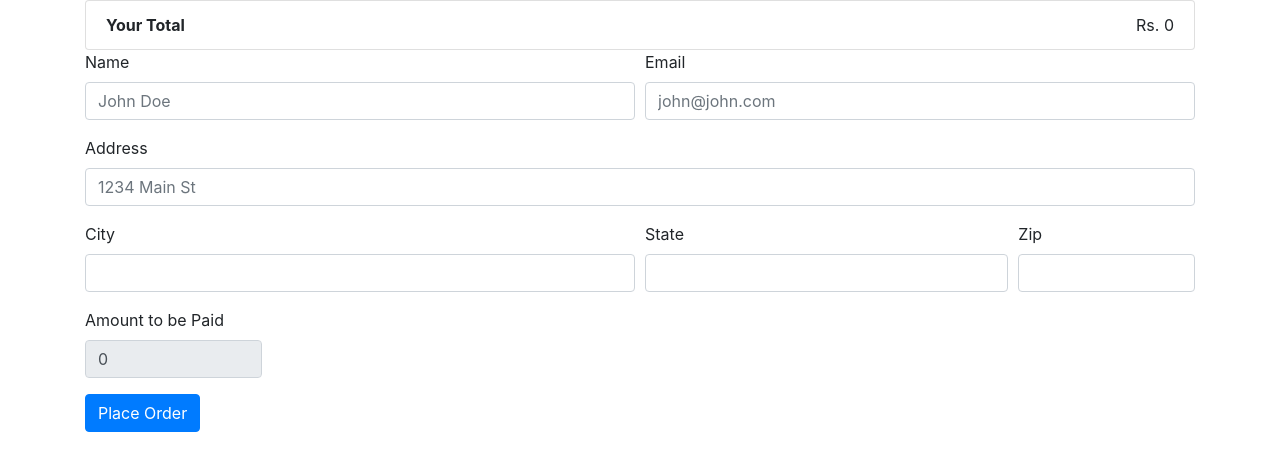
After one commit to madhuranjank6/Ecommerce_Django, a Django app: page /checkout/ in a window 1280 px wide. The commit adds this page. Shown: the top 471 px of the page. Run offline with Django 5.2, Linux system fonts and the light colour scheme.

Commit message:
Completed the shop app

```diff
--- a/ecomsite/urls.py
+++ b/ecomsite/urls.py
@@ -22,4 +22,5 @@ urlpatterns = [
     path('admin/', admin.site.urls),
     path('',views.index,name='index'),
     path('<int:id>/',views.detail,name='detail_view'),
+    path('checkout/',views.checkout,name="checkout"),
 ]
--- a/shop/admin.py
+++ b/shop/admin.py
@@ -1,4 +1,5 @@
 from django.contrib import admin
-from .models import Products
+from .models import Products,Order
 # Register your models here.
 admin.site.register(Products)
+admin.site.register(Order)
--- /dev/null
+++ b/shop/templates/shop/checkout.html
@@ -0,0 +1,87 @@
+<!DOCTYPE html>
+<html lang="en">
+<head>
+    <script src="https://code.jquery.com/jquery-3.7.1.js" integrity="sha256-eKhayi8LEQwp4NKxN+CfCh+3qOVUtJn3QNZ0TciWLP4=" crossorigin="anonymous"></script>
+    <meta charset="UTF-8">
+    <meta name="viewport" content="width=device-width, initial-scale=1.0">
+    <title>Checkout</title>
+    <link rel="stylesheet" href="https://cdn.jsdelivr.net/npm/bootstrap@4.0.0/dist/css/bootstrap.min.css" integrity="sha384-Gn5384xqQ1aoWXA+058RXPxPg6fy4IWvTNh0E263XmFcJlSAwiGgFAW/dAiS6JXm" crossorigin="anonymous">
+    <script src="https://cdn.jsdelivr.net/npm/bootstrap@5.3.3/dist/js/bootstrap.bundle.min.js" integrity="sha384-YvpcrYf0tY3lHB60NNkmXc5s9fDVZLESaAA55NDzOxhy9GkcIdslK1eN7N6jIeHz" crossorigin="anonymous"></script>
+
+</head>
+<body>
+    <div class="container">
+        <div class="row">
+            <div class="col-md-12">
+                <ul class="list-group" id="item_list">
+
+                  </ul>
+            </div>
+        </div>
+        <div class="row">
+            <div class="col-md-12">
+                <form method="POST">
+                    {% csrf_token %}
+                    <input type="hidden" id="items" name="items">
+                    <div class="form-row">
+                      <div class="form-group col-md-6">
+                        <label for="inputEmail4">Name</label>
+                        <input type="text" class="form-control" id='name' name='name' placeholder="John Doe">
+                      </div>
+                      <div class="form-group col-md-6">
+                        <label for="inputPassword4">Email</label>
+                        <input type="text" class="form-control" id='email' name='email' placeholder="john@john.com">
+                      </div>
+                    </div>
+                    <div class="form-group">
+                      <label for="inputAddress">Address</label>
+                      <input type="text" class="form-control" id='address' name='address' placeholder="1234 Main St">
+                    </div>
+
+                    <div class="form-row">
+                      <div class="form-group col-md-6">
+                        <label for="inputCity">City</label>
+                        <input type="text" class="form-control" id='city' name='city'>
+                      </div>
+                      <div class="form-group col-md-4">
+                        <label for="inputState">State</label>
+                        <input type="text" class="form-control" id='state' name='state'>
+                      </div>
+                      <div class="form-group col-md-2">
+                        <label for="inputZip">Zip</label>
+                        <input type="text" class="form-control" id='zipcode' name='zipcode'>
+                      </div>
+                      <div class="form-group col-md-2">
+                        <label for="inputZip">Amount to be Paid</label>
+                        <input readonly="" type="text" class="form-control" name="total" id="total">
+                    </div>
+                    </div>
+                    <button type="submit" class="btn btn-primary">Place Order</button>
+                  </form>
+            </div>
+        </div>
+    </div>
+</body>
+<script type="text/javascript">
+    if(localStorage.getItem('cart') == null){
+        var cart = {};
+
+    }else{
+        cart = JSON.parse(localStorage.getItem('cart'));
+    }
+    let total = 0;
+    for(item in cart){
+        let name = cart[item][1];
+        let quantity = cart[item][0];
+        let price = cart[item][2];
+        total = total + price;
+        itemString = `<li class = "list-group-item"><span class="">${quantity}</span> of ${name} <span class="badge badge-warning badge-pill">Rs. ${price}</span></li>`
+
+        $('#item_list').append(itemString);
+    }
+    totalPrice = `<li class="list-group-item d-flex justify-content-between align-items-center"><b>Your Total</b>Rs. ${total}</li>`
+    $('#total').val(total);
+    $('#item_list').append(totalPrice);
+    $('#items').val(JSON.stringify(cart));
+</script>
+</html>
--- a/shop/views.py
+++ b/shop/views.py
@@ -1,5 +1,5 @@
 from django.shortcuts import render
-from .models import Products
+from .models import Products,Order
 from django.core.paginator import Paginator
 
 # Create your views here.
@@ -24,3 +24,17 @@ def index(request):
 def detail(request,id):
     product_object = Products.objects.get(pk=id)
     return render(request,'shop/detail.html',{'product_object':product_object})
+
+def checkout(request):
+    if request.method == 'POST':
+        items = request.POST.get("items","")
+        name = request.POST.get('name',"")
+        email = request.POST.get('email',"")
+        address = request.POST.get('address',"")
+        city = request.POST.get('city',"")
+        state = request.POST.get('state',"")
+        zipcode = request.POST.get('zipcode',"")
+        total = request.POST.get('total',"")
+        order = Order(items=items,name=name,email=email,address=address,city=city,state=state,zipcode=zipcode,total=total)
+        order.save()
+    return render(request,"shop/checkout.html")
```
Also changed, not shown: shop/models.py (+14 -0 lines), shop/templates/shop/index.html (+37 -11 lines), db.sqlite3, shop/migrations/0002_order.py (added), shop/migrations/0003_order_total.py (added).
